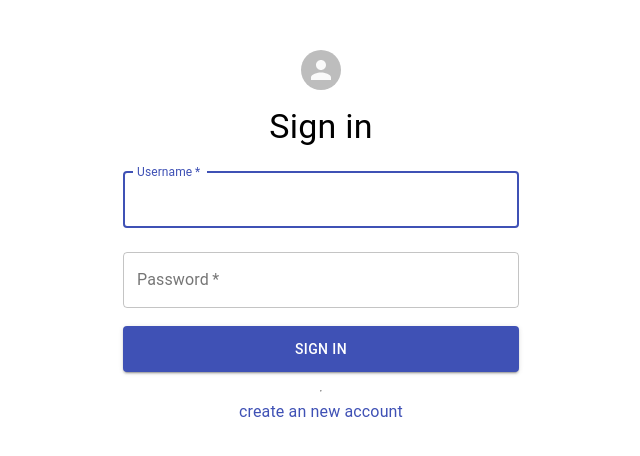
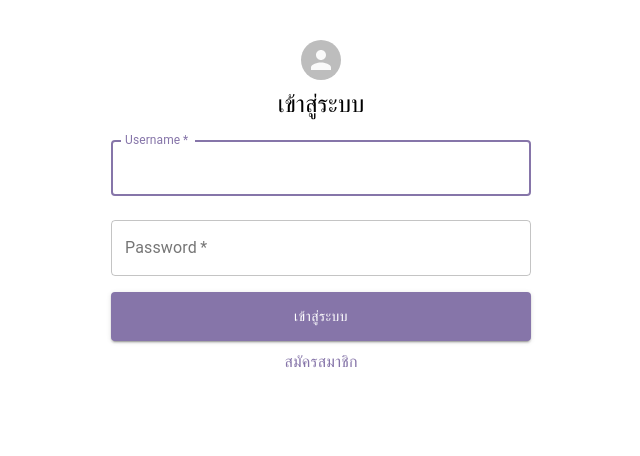
Before and after one commit to firstneverrest/React-todolist, a React (Create React App) app in the folder react-todolist/: page / in a window 1280 px wide. Shown: the top 456 px of the page, without its empty margins (319-959 px from the left). Built offline with nearby package versions, Linux system fonts and the light colour scheme.

Commit message:
apply theme in project with themeprovider

```diff
--- a/react-todolist/src/components/LoginForm.tsx
+++ b/react-todolist/src/components/LoginForm.tsx
@@ -10,16 +10,16 @@ import { makeStyles } from '@material-ui/core/styles';
 
 const useStyles = makeStyles((theme) => ({
   container: {
-    marginTop: '50px',
+    marginTop: theme.spacing(10),
   },
   padding: {
-    padding: '11px 0',
+    padding: theme.spacing(3, 0),
   },
   margin: {
-    margin: '10px 0',
+    margin: theme.spacing(2, 0),
   },
   paper: {
-    marginTop: '20px 0',
+    marginTop: theme.spacing(5, 0),
     display: 'flex',
     flexDirection: 'column',
     alignItems: 'center',
@@ -37,9 +37,9 @@ const LoginForm = () => {
     <Container component="main" maxWidth="xs" className={classes.container}>
       <div className={classes.paper}>
         <Avatar></Avatar>
-        <Typography component="h1" variant="h4" align="center">
+        <Typography component="h1" variant="h5" align="center">
           <Box mt={2} mb={1}>
-            Sign in
+            เข้าสู่ระบบ
           </Box>
         </Typography>
         <form>
@@ -71,13 +71,13 @@ const LoginForm = () => {
             className={`${classes.padding} ${classes.margin}`}
             fullWidth
           >
-            Sign in
+            เข้าสู่ระบบ
           </Button>
         </form>
 
-        <hr />
+        <Divider />
         <Link href="#" color="primary" variant="body1">
-          create an new account
+          สมัครสมาชิก
         </Link>
       </div>
     </Container>
--- a/react-todolist/src/index.tsx
+++ b/react-todolist/src/index.tsx
@@ -2,10 +2,14 @@ import React from 'react';
 import ReactDOM from 'react-dom';
 import './index.css';
 import App from './App';
+import theme from './styles/theme';
+import { ThemeProvider } from '@material-ui/core/styles';
 
 ReactDOM.render(
   <React.StrictMode>
-    <App />
+    <ThemeProvider theme={theme}>
+      <App />
+    </ThemeProvider>
   </React.StrictMode>,
   document.getElementById('root')
 );
```
